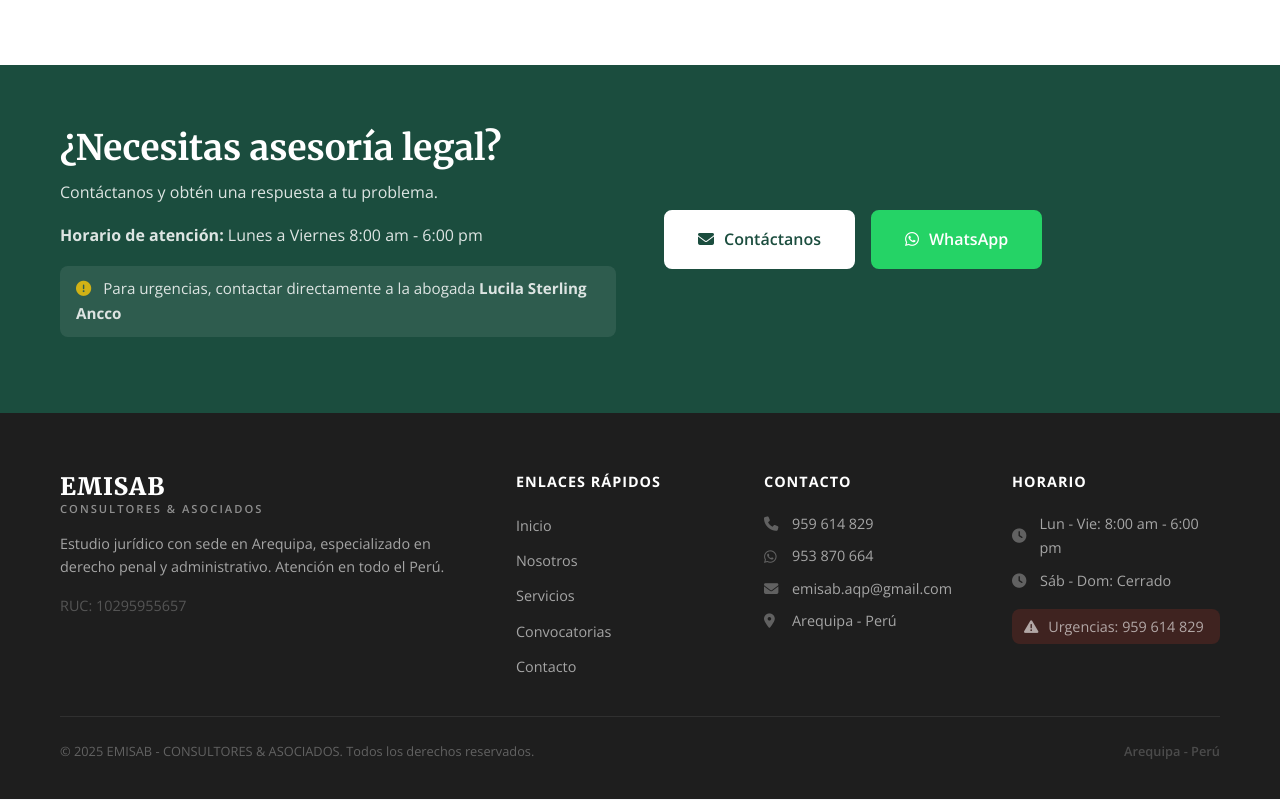
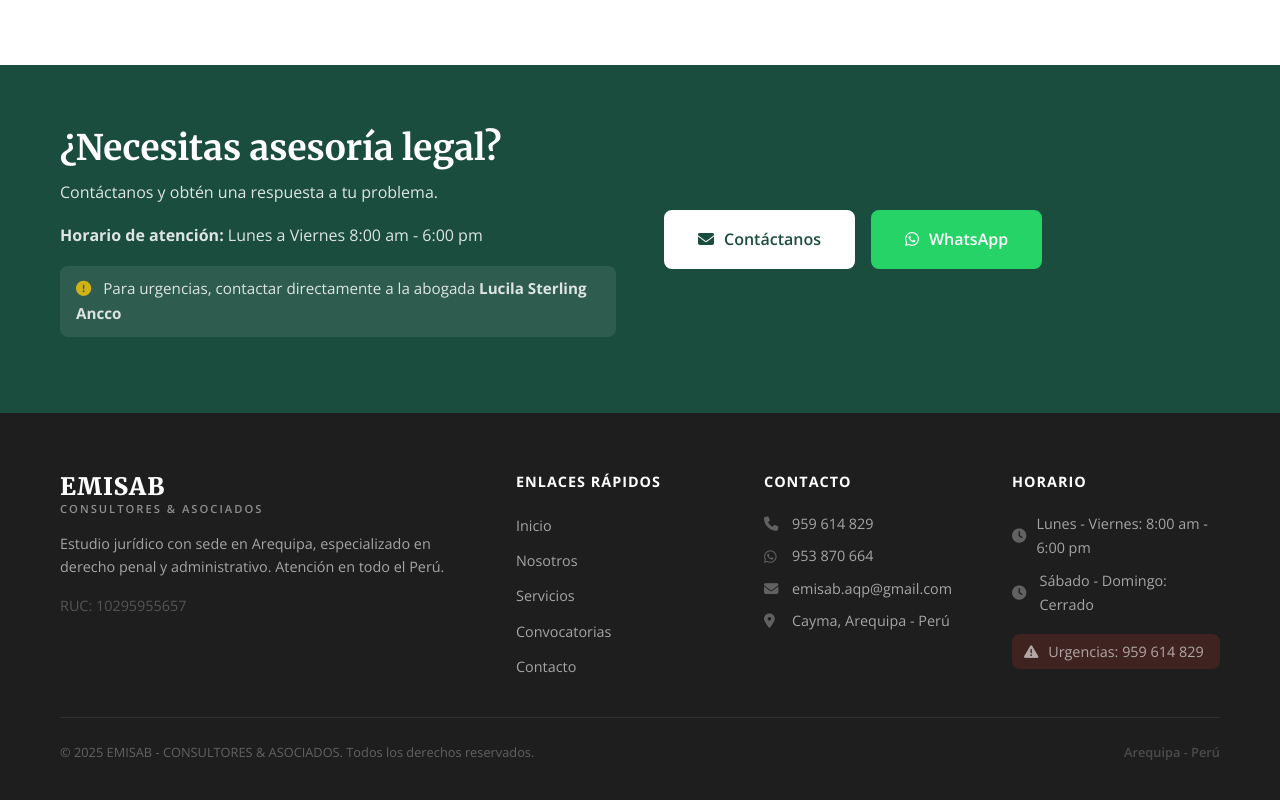
Before and after one commit to isabelsterling/emisabconsultoresyasociados, a plain HTML site: page nosotros.html in a window 1280 px wide. Shown: the part 2681-3481 px from the top of the page. Drawn offline with nearby package versions, Linux system fonts and the light colour scheme.

Commit message:
feat(nosotros): refactor institutional page and improve textual UX - Add responsive stylesheet integration - Fix malformed stylesheet link tag - Improve semantic clarity in institutional content - Standardize legal service description - Update footer location metadata

```diff
--- a/nosotros.html
+++ b/nosotros.html
@@ -24,7 +24,9 @@
 
     <!-- Estilos -->
     <link rel="stylesheet" href="css/style.css">
+    <link rel="stylesheet" href="css/responsive.css"
 </head>
+
 <body>
 
     <!-- =========================================== -->
@@ -297,15 +299,15 @@
                         <li><i class="fas fa-phone"></i> <a href="tel:+51959614829">959 614 829</a></li>
                         <li><i class="fab fa-whatsapp"></i> <a href="https://wa.me/51953870664?text=Hola,%20quisiera%20consultar%20sobre%20sus%20servicios%20legales." target="_blank" rel="noopener">953 870 664</a></li>
                         <li><i class="fas fa-envelope"></i> <a href="mailto:emisab.aqp@gmail.com?subject=Interés%20en%20sus%20servicios%20legales&body=Hola%2C%20estoy%20interesado%20en%20sus%20servicios%20legales.%20Me%20gustaría%20recibir%20más%20información.">emisab.aqp@gmail.com</a></li>
-                        <li><i class="fas fa-map-marker-alt"></i> <a href="https://maps.app.goo.gl/by51dtAYYNyeuLWVA" target="_blank" rel="noopener">Arequipa - Perú</a></li>
+                        <li><i class="fas fa-map-marker-alt"></i> <a href="https://maps.app.goo.gl/by51dtAYYNyeuLWVA" target="_blank" rel="noopener">Cayma, Arequipa - Perú</a></li>
                     </ul>
                 </div>
 
                 <div class="footer-col">
                     <h4>Horario</h4>
                     <ul class="footer-horario">
-                        <li><i class="fas fa-clock"></i> Lun - Vie: 8:00 am - 6:00 pm</li>
-                        <li><i class="fas fa-clock"></i> Sáb - Dom: Cerrado</li>
+                        <li><i class="fas fa-clock"></i> Lunes - Viernes: 8:00 am - 6:00 pm</li>
+                        <li><i class="fas fa-clock"></i> Sábado - Domingo: Cerrado</li>
                     </ul>
                     <p class="footer-urgencia"><i class="fas fa-exclamation-triangle"></i> <a href="tel:+51959614829">Urgencias: 959 614 829</a></p>
                 </div>
```
